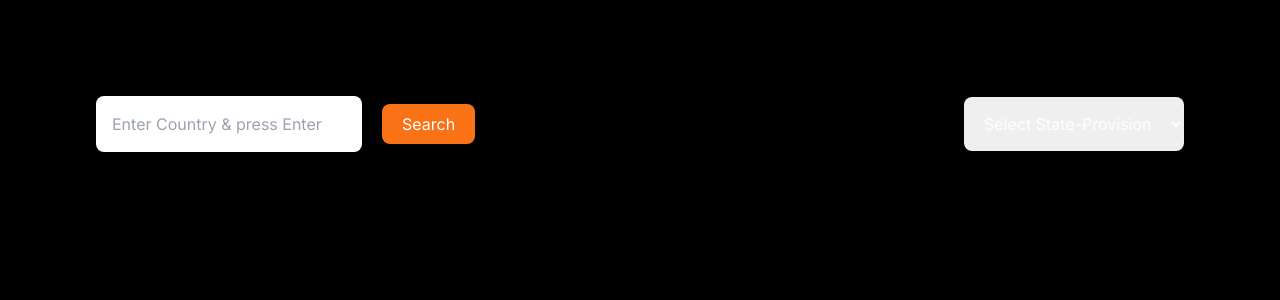
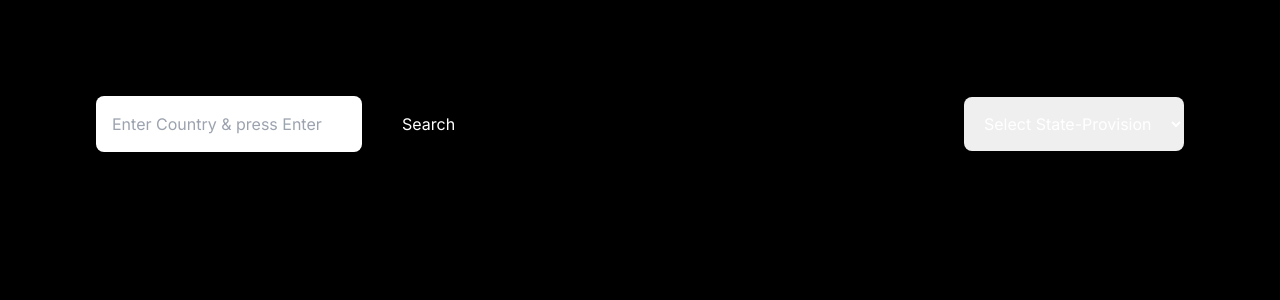
Before and after one commit to rajatnai49/hipo-university-aubergine-task, a Next.js app: page / in a window 1280 px wide. Shown: the top 300 px of the page. Built offline with nearby package versions, Linux system fonts and the light colour scheme.

Commit message:
Update Buttons UI

```diff
--- a/src/components/Card.tsx
+++ b/src/components/Card.tsx
@@ -22,8 +22,8 @@ const Card = ({ cardDetails }: any) => {
     }
 
     return (
-        <div className="flex flex-col pt-20 h-auto bg-blue-50 rounded-lg items-center text-center gap-5 border border-black" >
-            <div className="pt-20 px-8 h-auto bg-blue-50 rounded-lg items-center text-center flex flex-col" id={cardDetails.alpha_two_code + cardDetails.country + cardDetails.name}>
+        <div className="flex flex-col pt-20 h-auto bg-white rounded-lg items-center text-center gap-5 border border-black" >
+            <div className="pt-20 px-8 h-auto bg-white rounded-lg items-center text-center flex flex-col" id={cardDetails.alpha_two_code + cardDetails.country + cardDetails.name}>
                 <div className="text-3xl font-semibold">{cardDetails.name}</div>
                 <div className="my-10">
                     {
@@ -33,7 +33,7 @@ const Card = ({ cardDetails }: any) => {
                     }
                 </div>
             </div>
-            <button onClick={handleImageDownload} className="w-full bg-white p-6 mt-auto text-lg shadow-black border-t border-black"> Download </button>
+            <button onClick={handleImageDownload} className="bg-black text-white m-5 py-4 px-8 mt-auto text-lg shadow-black border-t border-black rounded-xl"> Download </button>
         </div>
     )
 }
--- a/src/components/UniversitiesComp.tsx
+++ b/src/components/UniversitiesComp.tsx
@@ -58,7 +58,7 @@ const UniversitiesComp = () => {
                             getData()
                         }
                     }} />
-                    <button className="mx-5 bg-orange-500 text-white rounded-lg h-10 p-5 flex flex-row items-center justify-center" onClick={getData}>Search</button>
+                    <button className="mx-5 bg-black text-white rounded-lg h-10 p-5 flex flex-row items-center justify-center" onClick={getData}>Search</button>
                 </div>
 
                 <select id="states" name="states" className="p-4 rounded-lg w-auto my-5 md:my-0" onChange={handleStateChange} >
```
